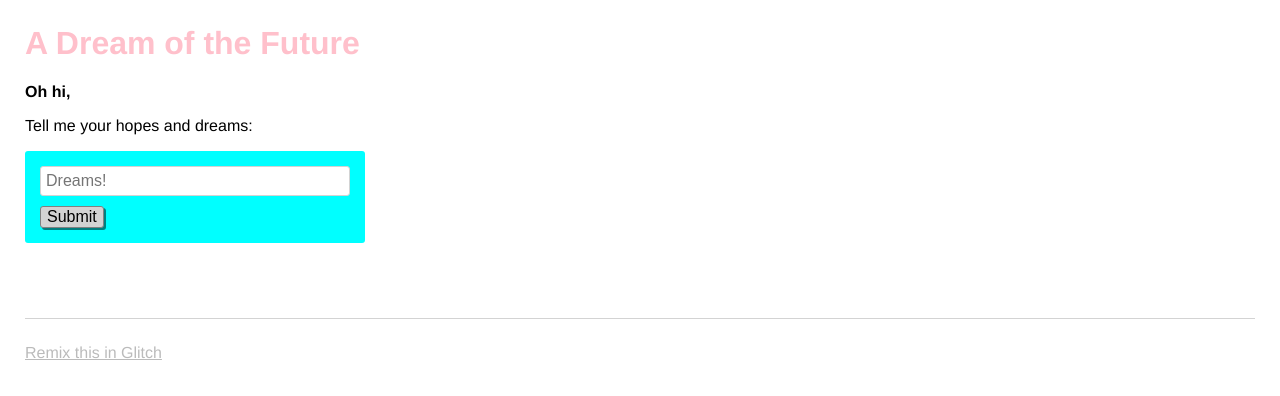
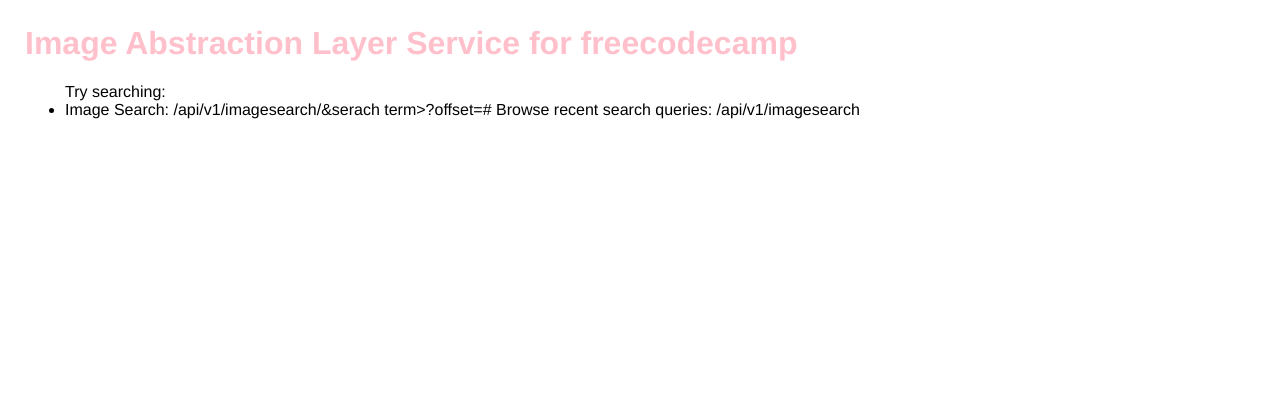
Before and after one commit to kerrykimrusso/image-abstraction-layer-fcc, a website: page views/index.html in a window 1280 px wide. Drawn offline with nearby package versions, Linux system fonts and the light colour scheme; no server answers.

Commit message:
Checkpoint

```diff
--- a/views/index.html
+++ b/views/index.html
@@ -1,18 +1,7 @@
-<!-- This is a static file -->
-<!-- served from your routes in server.js -->
-
-<!-- You might want to try something fancier: -->
-<!-- html/nunjucks docs: https://mozilla.github.io/nunjucks/ -->
-<!-- pug: https://pugjs.org/ -->
-<!-- haml: http://haml.info/ -->
-<!-- hbs(handlebars): http://handlebarsjs.com/ -->
-
 <!DOCTYPE html>
 <html>
   <head>
-    <title>Welcome to Glitch!</title>
-    <meta name="description" content="A cool thing made with Glitch">
-    <link id="favicon" rel="icon" href="https://glitch.com/edit/favicon-app.ico" type="image/x-icon">
+    <title>Image Abstraction Layer Service for freecodecamp</title>
     <meta charset="utf-8">
     <meta http-equiv="X-UA-Compatible" content="IE=edge">
     <meta name="viewport" content="width=device-width, initial-scale=1">
@@ -21,34 +10,16 @@
   <body>
     <header>
       <h1>
-        A Dream of the Future
+        Image Abstraction Layer Service for freecodecamp
       </h1>
     </header>
 
     <main>
-      <p class="bold">Oh hi,</p>
-      <p>Tell me your hopes and dreams:</p>
-      <form>
-        <input type="text" maxlength="100" placeholder="Dreams!">
-        <button type="submit">Submit</button>
-      </form>
-      <section class="dreams">
-        <ul id="dreams">
-        </ul>
-      </section>
+      <ul>
+        Try searching:
+        <li>Image Search: /api/v1/imagesearch/&serach term>?offset=#
+Browse recent search queries: /api/v1/imagesearch</li>
+      </ul>
     </main>
-
-    <footer>
-      <a href="https://glitch.com">
-        Remix this in Glitch
-      </a>
-    </footer>
-
-    <!-- Your web-app is https, so your scripts need to be too -->
-    <script src="https://code.jquery.com/jquery-2.2.1.min.js"
-            integrity="sha256-gvQgAFzTH6trSrAWoH1iPo9Xc96QxSZ3feW6kem+O00="
-            crossorigin="anonymous"></script>
-    <script src="/client.js"></script>
-
   </body>
 </html>
```
Also changed, not shown: README.md.
